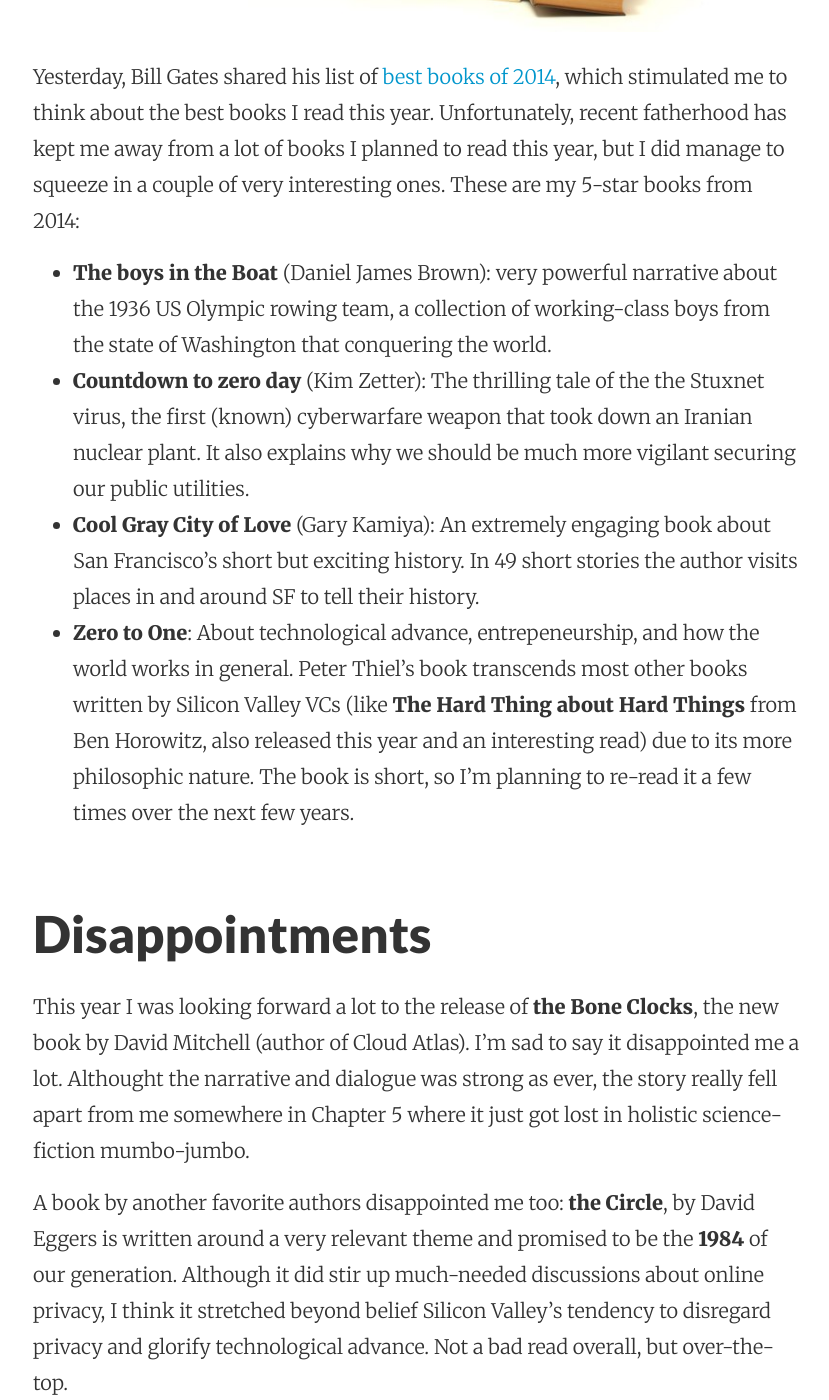
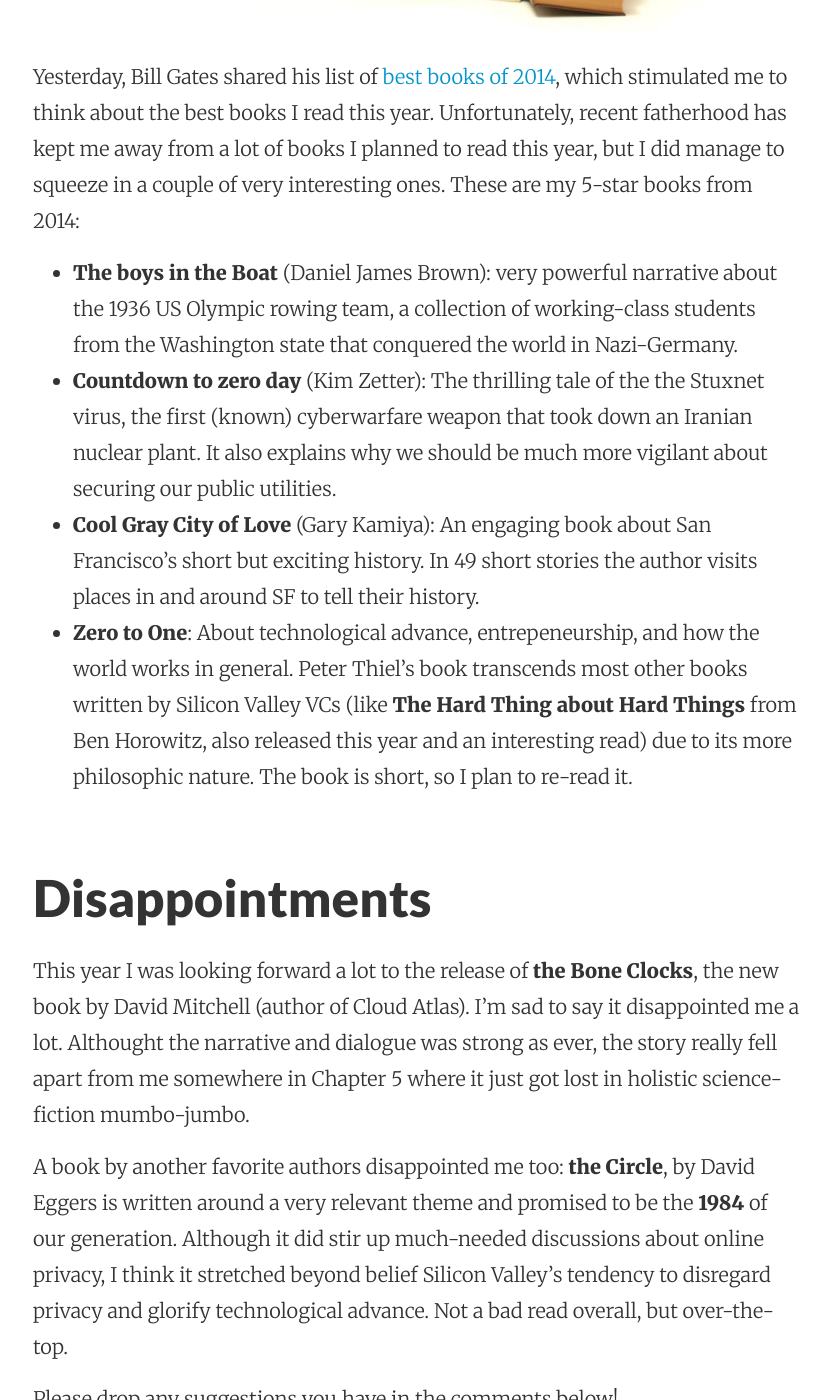
Before and after one commit to ronkeizer/ronkeizer.github.io, a Jekyll site: the page built from _posts/2014-12-10-best-books-2014.markdown, in a window 1280 px wide and 1400 px high, scrolled down 1008 px. Shown: the whole window, without its empty margins (223-1052 px from the left). Built offline with Jekyll 4.4.1, drawn with Linux system fonts in a browser that asks for light colours; nearby versions of some CDN libraries; comment, search, counter and statistics services are not loaded.

Commit message:
small changes

```diff
--- a/_posts/2014-12-10-best-books-2014.markdown
+++ b/_posts/2014-12-10-best-books-2014.markdown
@@ -9,10 +9,10 @@
 
 Yesterday, Bill Gates shared his list of [best books of 2014](http://www.gatesnotes.com/About-Bill-Gates/Best-Books-2014), which stimulated me to think about the best books I read this year. Unfortunately, recent fatherhood has kept me away from a lot of books I planned to read this year, but I did manage to squeeze in a couple of very interesting ones. These are my 5-star books from 2014:
 
-- __The boys in the Boat__ (Daniel James Brown): very powerful narrative about the 1936 US Olympic rowing team, a collection of working-class boys from the state of Washington that conquering the world.
-- __Countdown to zero day__ (Kim Zetter): The thrilling tale of the the Stuxnet virus, the first (known) cyberwarfare weapon that took down an Iranian nuclear plant. It also explains why we should be much more vigilant securing our public utilities.
-- __Cool Gray City of Love__ (Gary Kamiya): An extremely engaging book about San Francisco's short but exciting history. In 49 short stories the author visits places in and around SF to tell their history.
-- __Zero to One__: About technological advance, entrepeneurship, and how the world works in general. Peter Thiel's book transcends most other books written by Silicon Valley VCs (like __The Hard Thing about Hard Things__ from Ben Horowitz, also released this year and an interesting read) due to its more philosophic nature. The book is short, so I'm planning to re-read it a few times over the next few years.
+- __The boys in the Boat__ (Daniel James Brown): very powerful narrative about the 1936 US Olympic rowing team, a collection of working-class students from the Washington state that conquered the world in Nazi-Germany.
+- __Countdown to zero day__ (Kim Zetter): The thrilling tale of the the Stuxnet virus, the first (known) cyberwarfare weapon that took down an Iranian nuclear plant. It also explains why we should be much more vigilant about securing our public utilities.
+- __Cool Gray City of Love__ (Gary Kamiya): An engaging book about San Francisco's short but exciting history. In 49 short stories the author visits places in and around SF to tell their history.
+- __Zero to One__: About technological advance, entrepeneurship, and how the world works in general. Peter Thiel's book transcends most other books written by Silicon Valley VCs (like __The Hard Thing about Hard Things__ from Ben Horowitz, also released this year and an interesting read) due to its more philosophic nature. The book is short, so I plan to re-read it.
 
 ## Disappointments
 
```
Also changed, not shown: about.md (+2 -2 lines), 2 other files.
